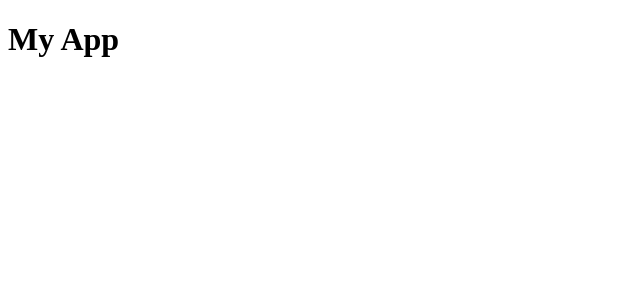
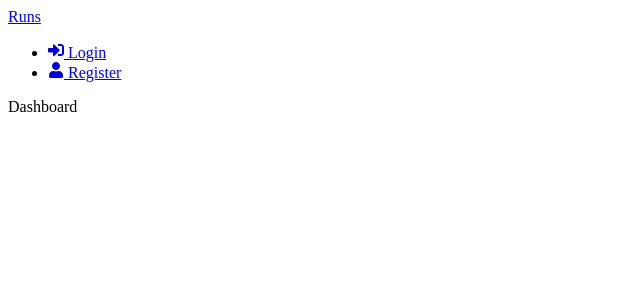
Before and after one commit to TineCrnugelj/Msks-box, a React (Create React App) app in the folder frontend/: page / in a window 1280 px wide. Shown: the top 300 px of the page, without its empty margins (0-640 px from the left). Built offline with nearby package versions, Linux system fonts and the light colour scheme.

Commit message:
checkpoint

```diff
--- a/frontend/package.json
+++ b/frontend/package.json
@@ -9,7 +9,9 @@
     "@testing-library/user-event": "^14.2.1",
     "react": "^18.2.0",
     "react-dom": "^18.2.0",
+    "react-icons": "^4.4.0",
     "react-redux": "^8.0.2",
+    "react-router-dom": "^6.3.0",
     "react-scripts": "5.0.1",
     "web-vitals": "^2.1.4"
   },
--- a/frontend/src/App.js
+++ b/frontend/src/App.js
@@ -1,10 +1,20 @@
-
+import { Fragment } from 'react';
+import {BrowserRouter as Router, Routes, Route} from 'react-router-dom'
+import Dashboard from './pages/Dashboard';
+import Header from './components/Header';
 
 function App() {
   return (
-    <div className="App">
-      <h1>My App</h1>
-    </div>
+    <Fragment>
+      <Router>
+        <Header />
+        <div className="App">
+          <Routes>
+            <Route path='/' element={<Dashboard />} />
+          </Routes>
+        </div>
+      </Router>
+    </Fragment>
   );
 }
 
--- /dev/null
+++ b/frontend/src/components/Header.jsx
@@ -0,0 +1,26 @@
+import { FaSignInAlt, FaSignOutAlt, FaUser } from 'react-icons/fa'
+import { Link } from 'react-router-dom'
+
+function Header() {
+    return (
+        <header>
+            <div>
+                <Link to='/'>Runs</Link>
+            </div>
+            <ul>
+                <li>
+                    <Link to='/login'>
+                        <FaSignInAlt /> Login
+                    </Link>
+                </li>
+                <li>
+                    <Link to='/register'>
+                        <FaUser /> Register
+                    </Link>
+                </li>
+            </ul>
+        </header>
+    )
+}
+
+export default Header
--- /dev/null
+++ b/frontend/src/pages/Dashboard.jsx
@@ -0,0 +1,9 @@
+import React from 'react'
+
+function Dashboard() {
+    return (
+        <div>Dashboard</div>
+    )
+}
+
+export default Dashboard
```
Also changed, not shown: 1 other file (tests, documents, lock files or other folders).
